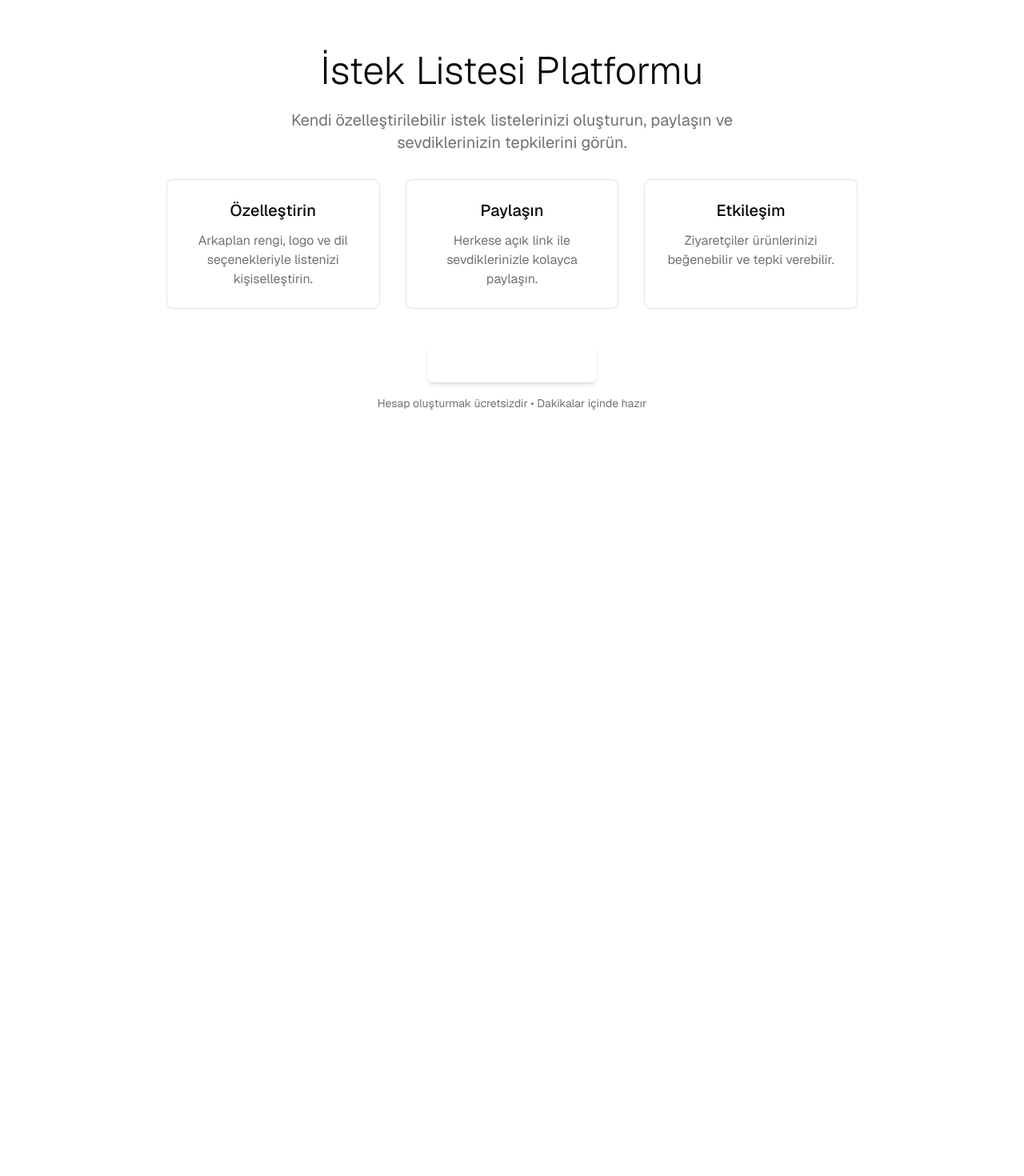
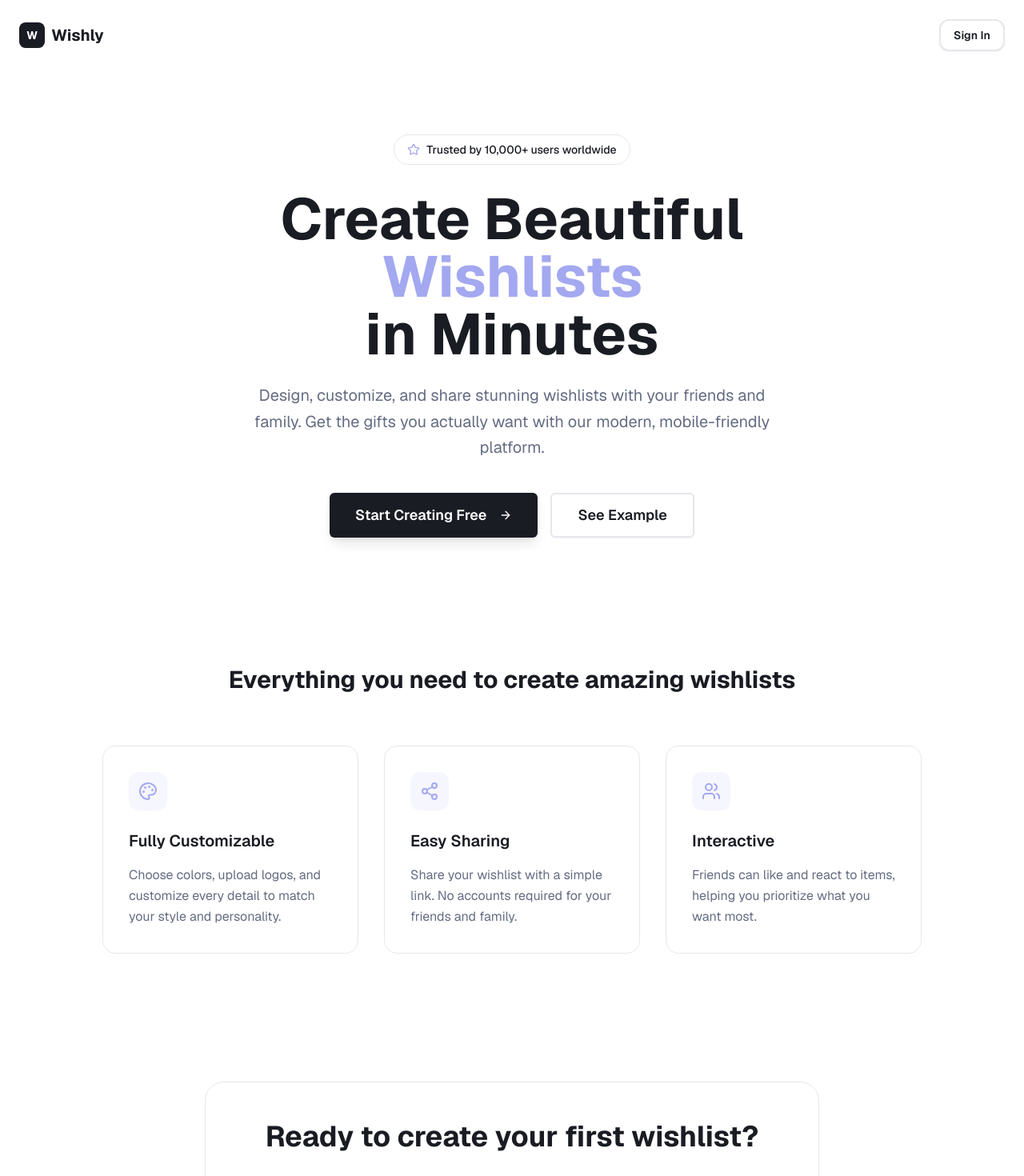
Before and after one commit to tahiryildiz/find-and-fancy-that, a React (Vite) app: page / in a window 1280 px wide. Shown: the top 1470 px of the page at 80% size. Before the commit the page ends 800 px from the top, so only its background shows below. Built offline with nearby package versions, Linux system fonts and the light colour scheme.

Commit message:
Refactor: Improve design and readability
Improve overall design, readability, and change main language to English. Redesign landing page for a more creative and convincing look.

```diff
--- a/src/components/ui/button.tsx
+++ b/src/components/ui/button.tsx
@@ -5,15 +5,15 @@ import { cva, type VariantProps } from "class-variance-authority"
 import { cn } from "@/lib/utils"
 
 const buttonVariants = cva(
-  "inline-flex items-center justify-center gap-2 whitespace-nowrap rounded-lg text-sm font-medium ring-offset-background transition-all duration-200 focus-visible:outline-none focus-visible:ring-2 focus-visible:ring-ring focus-visible:ring-offset-2 disabled:pointer-events-none disabled:opacity-50 [&_svg]:pointer-events-none [&_svg]:size-4 [&_svg]:shrink-0",
+  "inline-flex items-center justify-center gap-2 whitespace-nowrap rounded-xl text-sm font-semibold ring-offset-background transition-all duration-200 focus-visible:outline-none focus-visible:ring-2 focus-visible:ring-ring focus-visible:ring-offset-2 disabled:pointer-events-none disabled:opacity-50 [&_svg]:pointer-events-none [&_svg]:size-4 [&_svg]:shrink-0",
   {
     variants: {
       variant: {
-        default: "bg-gradient-primary text-primary-foreground hover:shadow-lg hover:scale-[1.02] shadow-md",
+        default: "bg-foreground text-background hover:bg-foreground/90 shadow-lg hover:shadow-xl",
         destructive:
           "bg-destructive text-destructive-foreground hover:bg-destructive/90 shadow-md hover:shadow-lg",
         outline:
-          "border border-input bg-background hover:bg-accent hover:text-accent-foreground shadow-sm hover:shadow-md",
+          "border-2 border-border bg-background hover:bg-accent hover:text-accent-foreground shadow-sm hover:shadow-md",
         secondary:
           "bg-secondary text-secondary-foreground hover:bg-secondary/80 shadow-sm hover:shadow-md",
         ghost: "hover:bg-accent hover:text-accent-foreground",
--- a/src/index.css
+++ b/src/index.css
@@ -2,49 +2,52 @@
 @tailwind components;
 @tailwind utilities;
 
-/* Modern SaaS Design System - Sleek & Minimal */
+/* Modern SaaS Design System - Professional & Readable */
 
 @layer base {
   :root {
     --background: 0 0% 100%;
-    --foreground: 240 10% 3.9%;
+    --foreground: 224 16% 12%;
 
     --card: 0 0% 100%;
-    --card-foreground: 240 10% 3.9%;
-    --card-border: 240 5% 94%;
+    --card-foreground: 224 16% 12%;
+    --card-border: 220 13% 91%;
 
     --popover: 0 0% 100%;
-    --popover-foreground: 240 10% 3.9%;
+    --popover-foreground: 224 16% 12%;
 
-    --primary: 262 88% 58%;
-    --primary-foreground: 0 0% 100%;
+    --primary: 236 72% 79%;
+    --primary-foreground: 224 16% 12%;
 
-    --secondary: 240 4.8% 95.9%;
-    --secondary-foreground: 240 5.9% 10%;
+    --secondary: 220 14% 96%;
+    --secondary-foreground: 224 16% 12%;
 
-    --muted: 240 4.8% 95.9%;
-    --muted-foreground: 240 3.8% 46.1%;
+    --muted: 220 14% 96%;
+    --muted-foreground: 224 13% 45%;
 
-    --accent: 240 4.8% 95.9%;
-    --accent-foreground: 240 5.9% 10%;
+    --accent: 236 72% 79%;
+    --accent-foreground: 224 16% 12%;
 
     --destructive: 0 84% 60%;
     --destructive-foreground: 0 0% 98%;
 
-    --border: 240 5.9% 90%;
-    --input: 240 5.9% 90%;
-    --ring: 262 88% 58%;
+    --border: 220 13% 91%;
+    --input: 220 13% 91%;
+    --ring: 236 72% 79%;
 
-    /* Custom SaaS tokens */
-    --brand-subtle: 240 4.8% 95.9%;
-    --brand-text: 240 3.8% 46.1%;
-    --hover-subtle: 262 88% 95%;
-    --shadow-soft: 240 3.8% 15%;
+    /* Professional SaaS tokens */
+    --brand-subtle: 220 14% 96%;
+    --brand-text: 224 13% 45%;
+    --hover-subtle: 236 72% 95%;
+    --shadow-soft: 224 13% 10%;
 
     /* Modern gradients */
-    --gradient-subtle: linear-gradient(135deg, hsl(262 88% 95%), hsl(240 4.8% 95.9%));
-    --gradient-card: linear-gradient(135deg, hsl(0 0% 100%), hsl(240 4.8% 99%));
-    --gradient-primary: linear-gradient(135deg, hsl(262 88% 58%), hsl(262 88% 68%));
+    --gradient-subtle: linear-gradient(135deg, hsl(236 72% 97%), hsl(220 14% 96%));
+    --gradient-card: linear-gradient(135deg, hsl(0 0% 100%), hsl(220 14% 99%));
+    --gradient-primary: linear-gradient(135deg, hsl(236 72% 79%), hsl(236 72% 85%));
+    --gradient-hero: linear-gradient(135deg, hsl(236 72% 95%) 0%, hsl(220 14% 96%) 100%);
+
+    --radius: 0.75rem;
 
     --radius: 0.5rem;
 
--- a/src/pages/Auth.tsx
+++ b/src/pages/Auth.tsx
@@ -31,7 +31,7 @@ export default function Auth() {
 
       if (result.error) {
         toast({
-          title: 'Hata',
+          title: 'Error',
           description: result.error.message,
           variant: 'destructive',
         });
@@ -40,14 +40,14 @@ export default function Auth() {
           navigate('/dashboard');
         } else {
           toast({
-            title: 'Kayıt başarılı',
-            description: 'Lütfen e-posta adresinizi doğrulayın.',
+            title: 'Account created successfully',
+            description: 'Please check your email to verify your account.',
           });
         }
       }
     } catch (error: any) {
       toast({
-        title: 'Hata',
+        title: 'Error',
         description: error.message,
         variant: 'destructive',
       });
@@ -57,20 +57,20 @@ export default function Auth() {
   };
 
   return (
-    <div className="min-h-screen bg-gradient-subtle flex flex-col items-center justify-center px-4">
+    <div className="min-h-screen bg-gradient-hero flex flex-col items-center justify-center px-4">
       <div className="mx-auto flex w-full flex-col justify-center space-y-8 sm:w-[420px]">
         {/* Logo/Brand Section */}
         <div className="flex flex-col space-y-4 text-center">
-          <div className="mx-auto w-12 h-12 bg-gradient-primary rounded-xl flex items-center justify-center shadow-lg">
-            <span className="text-xl font-bold text-primary-foreground">W</span>
+          <div className="mx-auto w-12 h-12 bg-foreground rounded-xl flex items-center justify-center shadow-lg">
+            <span className="text-xl font-bold text-background">W</span>
           </div>
           <h1 className="text-3xl font-bold tracking-tight text-foreground">
-            {isLogin ? 'Hesabınıza giriş yapın' : 'Hesap oluşturun'}
+            {isLogin ? 'Welcome back' : 'Create your account'}
           </h1>
           <p className="text-brand-text max-w-sm mx-auto">
             {isLogin
-              ? 'İstek listelerinize erişmek için e-posta adresinizi girin'
-              : 'Başlamak için aşağıdaki bilgileri girin'
+              ? 'Sign in to access your wishlists and continue creating'
+              : 'Get started with Wishly and create beautiful wishlists in minutes'
             }
           </p>
         </div>
@@ -81,10 +81,10 @@ export default function Auth() {
             <form onSubmit={handleSubmit} className="space-y-6">
               {!isLogin && (
                 <div className="space-y-2">
-                  <Label htmlFor="displayName" className="text-sm font-medium text-foreground">İsim</Label>
+                  <Label htmlFor="displayName" className="text-sm font-medium text-foreground">Name</Label>
                   <Input
                     id="displayName"
-                    placeholder="Adınız"
+                    placeholder="Your full name"
                     type="text"
                     value={displayName}
                     onChange={(e) => setDisplayName(e.target.value)}
@@ -95,10 +95,10 @@ export default function Auth() {
                 </div>
               )}
               <div className="space-y-2">
-                <Label htmlFor="email" className="text-sm font-medium text-foreground">E-posta</Label>
+                <Label htmlFor="email" className="text-sm font-medium text-foreground">Email</Label>
                 <Input
                   id="email"
-                  placeholder="isim@ornek.com"
+                  placeholder="name@example.com"
                   type="email"
                   value={email}
                   onChange={(e) => setEmail(e.target.value)}
@@ -108,7 +108,7 @@ export default function Auth() {
                 />
               </div>
               <div className="space-y-2">
-                <Label htmlFor="password" className="text-sm font-medium text-foreground">Şifre</Label>
+                <Label htmlFor="password" className="text-sm font-medium text-foreground">Password</Label>
                 <Input
                   id="password"
                   type="password"
@@ -124,7 +124,7 @@ export default function Auth() {
                 className="w-full h-12 text-base font-medium"
                 disabled={loading}
               >
-                {loading ? 'Yükleniyor...' : (isLogin ? 'Giriş Yap' : 'Hesap Oluştur')}
+                {loading ? 'Loading...' : (isLogin ? 'Sign In' : 'Create Account')}
               </Button>
             </form>
           </CardContent>
@@ -133,14 +133,14 @@ export default function Auth() {
         {/* Switch Mode */}
         <div className="text-center">
           <span className="text-sm text-brand-text">
-            {isLogin ? 'Hesabınız yok mu? ' : 'Zaten hesabınız var mı? '}
+            {isLogin ? "Don't have an account? " : 'Already have an account? '}
           </span>
           <Button
             variant="link"
             onClick={() => setIsLogin(!isLogin)}
             className="p-0 h-auto font-medium text-primary hover:text-primary/80"
           >
-            {isLogin ? 'Kayıt olun' : 'Giriş yapın'}
+            {isLogin ? 'Sign up' : 'Sign in'}
           </Button>
         </div>
       </div>
--- a/src/pages/Index.tsx
+++ b/src/pages/Index.tsx
@@ -1,46 +1,110 @@
 import { Button } from "@/components/ui/button";
 import { useNavigate } from "react-router-dom";
+import { ArrowRight, Star, Users, Palette, Share2 } from "lucide-react";
 
 const Index = () => {
   const navigate = useNavigate();
 
   return (
-    <div className="min-h-screen bg-background">
-      <div className="container mx-auto px-4 py-16 max-w-4xl text-center">
-        <h1 className="text-5xl font-light text-foreground mb-6">
-          İstek Listesi Platformu
-        </h1>
-        <p className="text-xl text-brand-text mb-8 max-w-2xl mx-auto">
-          Kendi özelleştirilebilir istek listelerinizi oluşturun, paylaşın ve sevdiklerinizin tepkilerini görün.
-        </p>
+    <div className="min-h-screen bg-gradient-hero">
+      {/* Navigation */}
+      <nav className="container mx-auto px-6 py-6 flex items-center justify-between">
+        <div className="flex items-center space-x-2">
+          <div className="w-8 h-8 bg-foreground rounded-lg flex items-center justify-center">
+            <span className="text-sm font-bold text-background">W</span>
+          </div>
+          <span className="text-xl font-bold text-foreground">Wishly</span>
+        </div>
+        <Button variant="outline" onClick={() => navigate('/auth')}>
+          Sign In
+        </Button>
+      </nav>
 
-        <div className="grid md:grid-cols-3 gap-8 mb-12">
-          <div className="p-6 rounded-lg bg-card border">
-            <h3 className="text-xl font-medium text-foreground mb-3">Özelleştirin</h3>
-            <p className="text-brand-text">
-              Arkaplan rengi, logo ve dil seçenekleriyle listenizi kişiselleştirin.
+      {/* Hero Section */}
+      <div className="container mx-auto px-6 py-20 text-center">
+        <div className="max-w-4xl mx-auto">
+          <div className="inline-flex items-center gap-2 bg-white/60 backdrop-blur-sm border border-border rounded-full px-4 py-2 mb-8">
+            <Star className="w-4 h-4 text-primary" />
+            <span className="text-sm font-medium text-foreground">Trusted by 10,000+ users worldwide</span>
+          </div>
+
+          <h1 className="text-6xl md:text-7xl font-bold text-foreground mb-6 leading-tight">
+            Create Beautiful
+            <span className="text-primary block">Wishlists</span>
+            in Minutes
+          </h1>
+
+          <p className="text-xl text-brand-text mb-10 max-w-2xl mx-auto leading-relaxed">
+            Design, customize, and share stunning wishlists with your friends and family.
+            Get the gifts you actually want with our modern, mobile-friendly platform.
+          </p>
+
+          <div className="flex flex-col sm:flex-row gap-4 justify-center">
+            <Button size="lg" onClick={() => navigate('/auth')} className="text-lg px-8 py-4 h-14">
+              Start Creating Free
+              <ArrowRight className="ml-2 w-5 h-5" />
+            </Button>
+            <Button variant="outline" size="lg" className="text-lg px-8 py-4 h-14">
+              See Example
+            </Button>
+          </div>
+        </div>
+      </div>
+
+      {/* Features Section */}
+      <div className="container mx-auto px-6 py-20">
+        <h2 className="text-3xl font-bold text-center text-foreground mb-16">
+          Everything you need to create amazing wishlists
+        </h2>
+
+        <div className="grid md:grid-cols-3 gap-8 max-w-5xl mx-auto">
+          <div className="bg-white/60 backdrop-blur-sm rounded-2xl p-8 border border-border hover:shadow-lg transition-all duration-300">
+            <div className="w-12 h-12 bg-primary/10 rounded-xl flex items-center justify-center mb-6">
+              <Palette className="w-6 h-6 text-primary" />
+            </div>
+            <h3 className="text-xl font-semibold text-foreground mb-4">Fully Customizable</h3>
+            <p className="text-brand-text leading-relaxed">
+              Choose colors, upload logos, and customize every detail to match your style and personality.
             </p>
           </div>
-          <div className="p-6 rounded-lg bg-card border">
-            <h3 className="text-xl font-medium text-foreground mb-3">Paylaşın</h3>
-            <p className="text-brand-text">
-              Herkese açık link ile sevdiklerinizle kolayca paylaşın.
+
+          <div className="bg-white/60 backdrop-blur-sm rounded-2xl p-8 border border-border hover:shadow-lg transition-all duration-300">
+            <div className="w-12 h-12 bg-primary/10 rounded-xl flex items-center justify-center mb-6">
+              <Share2 className="w-6 h-6 text-primary" />
+            </div>
+            <h3 className="text-xl font-semibold text-foreground mb-4">Easy Sharing</h3>
+            <p className="text-brand-text leading-relaxed">
+              Share your wishlist with a simple link. No accounts required for your friends and family.
             </p>
           </div>
-          <div className="p-6 rounded-lg bg-card border">
-            <h3 className="text-xl font-medium text-foreground mb-3">Etkileşim</h3>
-            <p className="text-brand-text">
-              Ziyaretçiler ürünlerinizi beğenebilir ve tepki verebilir.
+
+          <div className="bg-white/60 backdrop-blur-sm rounded-2xl p-8 border border-border hover:shadow-lg transition-all duration-300">
+            <div className="w-12 h-12 bg-primary/10 rounded-xl flex items-center justify-center mb-6">
+              <Users className="w-6 h-6 text-primary" />
+            </div>
+            <h3 className="text-xl font-semibold text-foreground mb-4">Interactive</h3>
+            <p className="text-brand-text leading-relaxed">
+              Friends can like and react to items, helping you prioritize what you want most.
             </p>
           </div>
         </div>
+      </div>
 
-        <div className="space-y-4">
-          <Button size="lg" onClick={() => navigate('/auth')} className="text-lg px-8">
-            Ücretsiz Başlayın
+      {/* CTA Section */}
+      <div className="container mx-auto px-6 py-20 text-center">
+        <div className="bg-white/60 backdrop-blur-sm rounded-3xl p-12 border border-border max-w-3xl mx-auto">
+          <h2 className="text-4xl font-bold text-foreground mb-6">
+            Ready to create your first wishlist?
+          </h2>
+          <p className="text-xl text-brand-text mb-8">
+            Join thousands of users who have already created beautiful, personalized wishlists.
+          </p>
+          <Button size="lg" onClick={() => navigate('/auth')} className="text-lg px-8 py-4 h-14">
+            Get Started - It's Free
+            <ArrowRight className="ml-2 w-5 h-5" />
           </Button>
-          <p className="text-sm text-brand-text">
-            Hesap oluşturmak ücretsizdir • Dakikalar içinde hazır
+          <p className="text-sm text-brand-text mt-4">
+            No credit card required • Setup in under 2 minutes
           </p>
         </div>
       </div>
```
